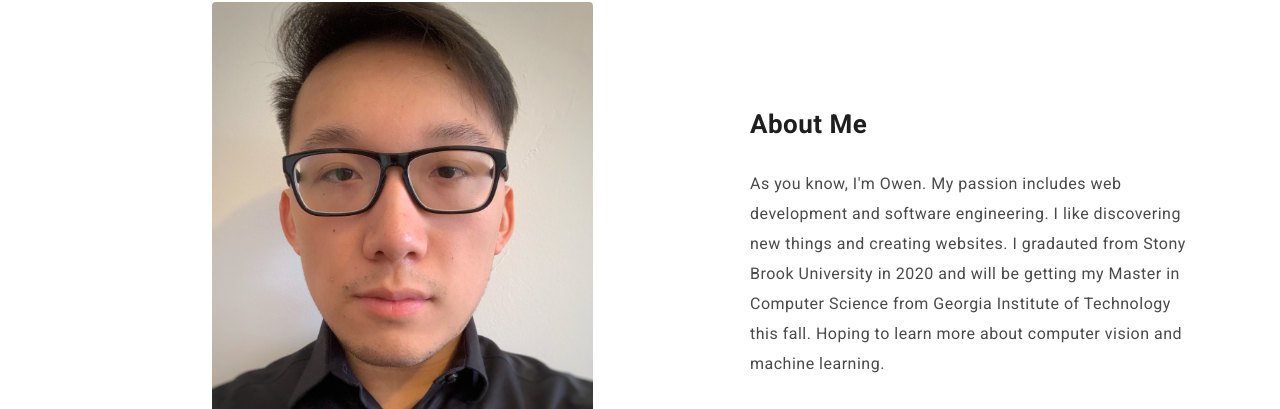
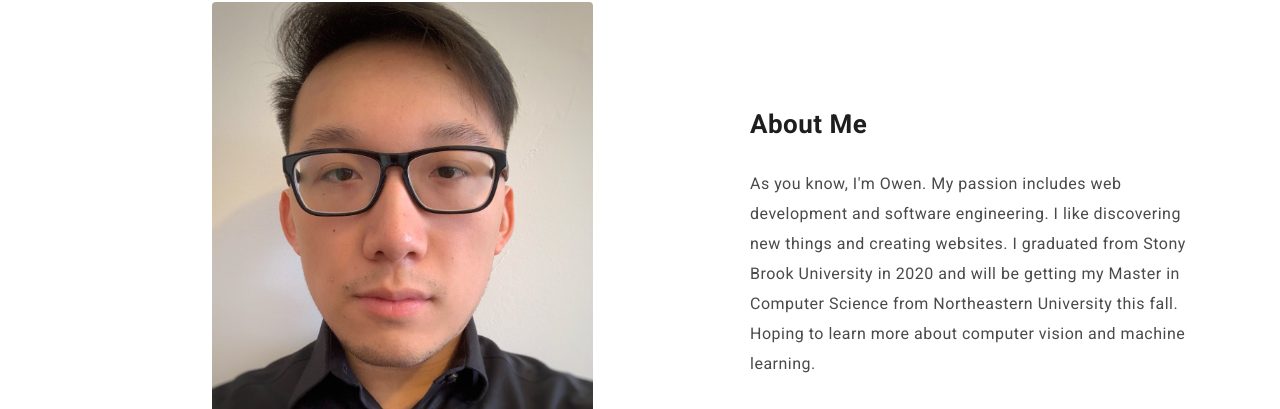
Before and after one commit to o-huang/portfolio-v2, a plain HTML site: page index.html in a window 1280 px wide. Shown: the part 878-1287 px from the top of the page. Drawn offline with Linux system fonts and the light colour scheme; a script that the page names is missing.

Commit message:
Update index.html

```diff
--- a/index.html
+++ b/index.html
@@ -86,9 +86,9 @@
                     </div>
                     <div class="left-text">
                         <p>As you know, I'm Owen. My passion includes web development and software engineering. I like
-                            discovering new things and creating websites. I gradauted from Stony Brook University in
-                            2020 and will be getting my Master in Computer Science from Georgia Institute of Technology
-                            this fall. Hoping to learn more about computer vision and machine learning. </p>
+                            discovering new things and creating websites. I graduated from Stony Brook University in
+                            2020 and will be getting my Master in Computer Science from Northeastern University
+                            this fall. Hoping to learn more about computer vision and machine learning.</p>
                         <a href="#skills" class="main-button">My Skills</a>
                     </div>
                 </div>
```
